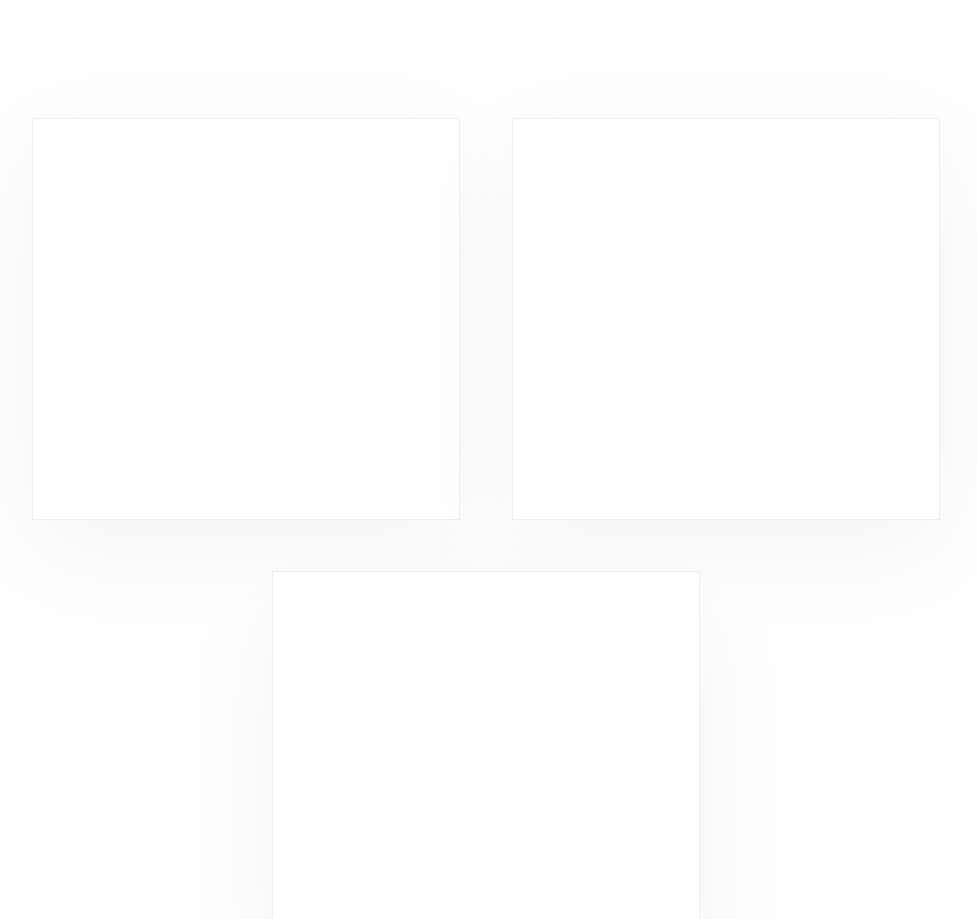
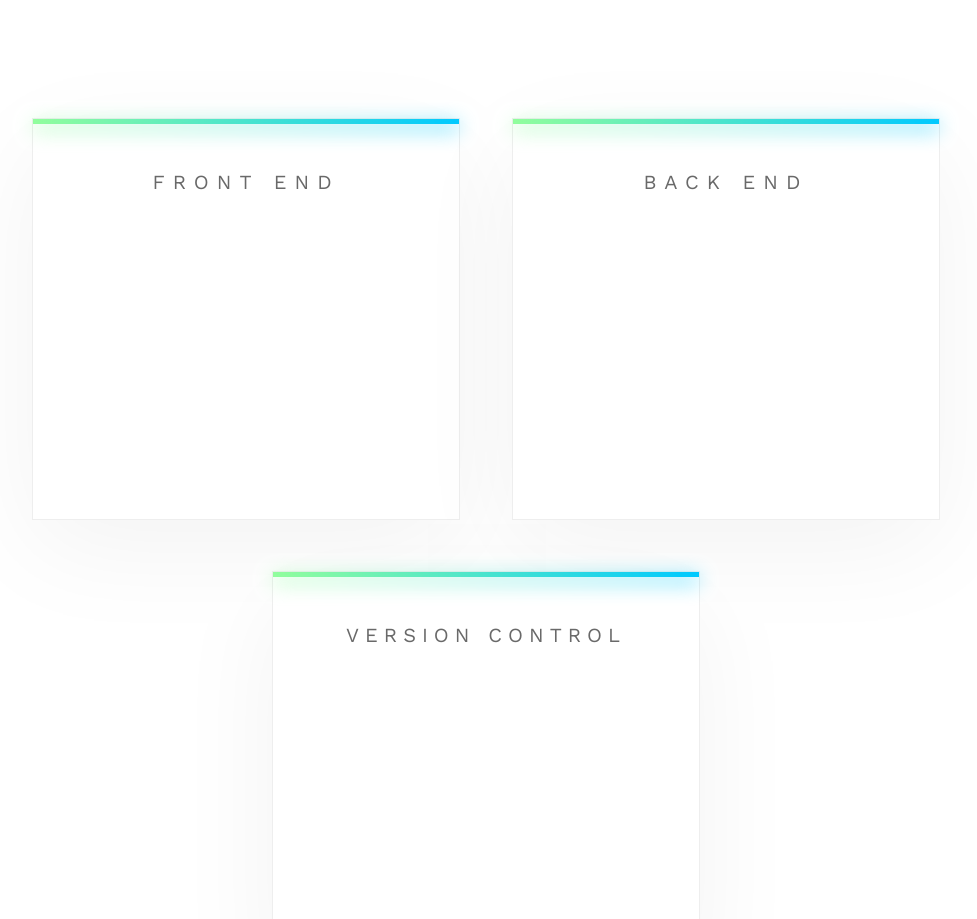
Before and after one commit to KyleS-99/Portfolio-Site, a React (Create React App) app in the folder client/: page / in a window 1280 px wide. Shown: the part 2239-3158 px from the top of the page, without its empty margins (154-1131 px from the left). Built offline with nearby package versions, Linux system fonts and the light colour scheme.

Commit message:
Added skill box styles with colored top border

```diff
--- a/client/src/components/Skills.js
+++ b/client/src/components/Skills.js
@@ -34,21 +34,52 @@ const SkillBox = styled.div`
     }
 `;
 
+const Title = styled.h2`
+    margin-top: 2.65rem;
+    text-align: center;
+    font-size: 20px;
+    color: #696969;
+    text-transform: uppercase;
+    font-weight: 400;
+    letter-spacing: ${props => props.size};
+`;
+
+const ColorBorder = styled.div`
+    width: 100%;
+    height: 5px;
+    background-image: ${props => props.color}
+    position: relative;
+`;
+
+const Blur = styled.div`
+    filter: blur(10px);
+    width: 100%;
+    height: 5px;
+    background-image: ${props => props.color}
+    position: relative;
+`;
+
 const Skills = (props) => (
     <SkillsContainer>
         <SectionTitle text="Skills" />
 
         <SkillsInnerContainer>
             <SkillBox>
-
+                <ColorBorder color="linear-gradient(90deg,#92fe9d 0,#00c9ff);" />
+                <Blur color="linear-gradient(90deg,#92fe9d 0,#00c9ff);" />
+                <Title size="8px">front end</Title>
             </SkillBox>
 
             <SkillBox>
-
+                <ColorBorder color="linear-gradient(90deg,#92fe9d 0,#00c9ff);" />
+                <Blur color="linear-gradient(90deg,#92fe9d 0,#00c9ff);" />
+                <Title size="8px">back end</Title>
             </SkillBox>
 
             <SkillBox>
-
+                <ColorBorder color="linear-gradient(90deg,#92fe9d 0,#00c9ff);" />
+                <Blur color="linear-gradient(90deg,#92fe9d 0,#00c9ff);" />
+                <Title size="6px">version control</Title>
             </SkillBox>
         </SkillsInnerContainer>
 
```
